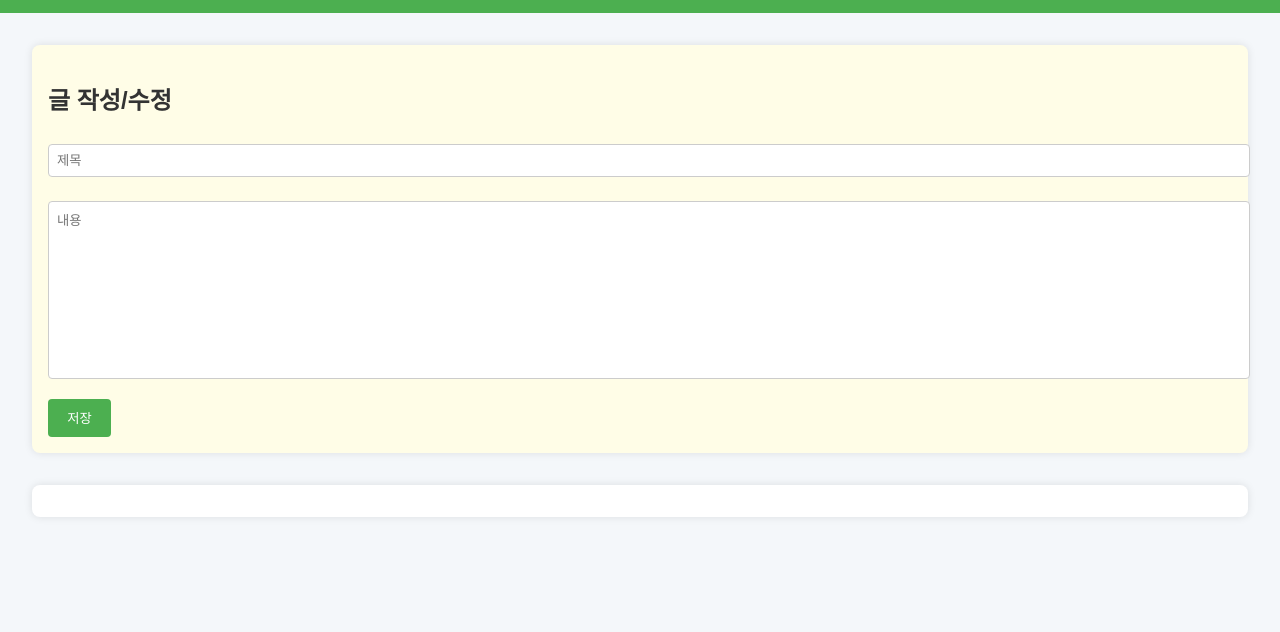
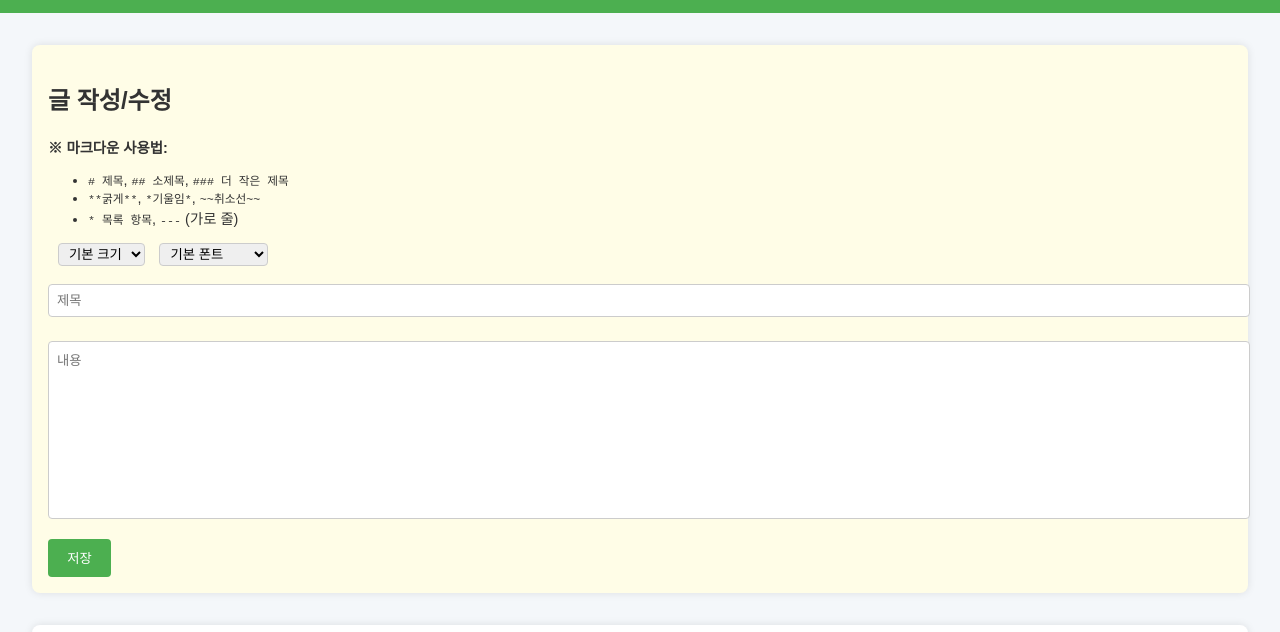
Before and after one commit to GenerativeAI-openai/vercel-wiki, a website with bundled scripts: page public/index.html in a window 1280 px wide. Shown: the part 116-748 px from the top of the page. Built offline with nearby package versions, Linux system fonts and the light colour scheme; no server answers.

Commit message:
Update index.html

```diff
--- a/public/index.html
+++ b/public/index.html
@@ -17,12 +17,37 @@
 </header>
 <main>
 <section id="editor">
-<h2>글 작성/수정</h2>
-<input id="titleInput" placeholder="제목" type="text">
-<textarea id="contentInput" placeholder="내용"></textarea>
-<button id="saveBtn">저장</button>
-</input>
+  <h2>글 작성/수정</h2>
+
+  <div id="markdown-help" style="margin-bottom: 1em; font-size: 0.9em;">
+    <p><strong>※ 마크다운 사용법:</strong></p>
+    <ul>
+      <li><code># 제목</code>, <code>## 소제목</code>, <code>### 더 작은 제목</code></li>
+      <li><code>**굵게**</code>, <code>*기울임*</code>, <code>~~취소선~~</code></li>
+      <li><code>* 목록 항목</code>, <code>---</code> (가로 줄)</li>
+    </ul>
+  </div>
+
+  <div style="margin-bottom: 10px;">
+    <select id="font-size" class="font-size-selector">
+      <option value="1em">기본 크기</option>
+      <option value="1.2em">조금 큼</option>
+      <option value="1.5em">크게</option>
+      <option value="2em">아주 크게</option>
+    </select>
+    <select id="font-family" class="font-size-selector">
+      <option value="inherit">기본 폰트</option>
+      <option value="Arial">Arial</option>
+      <option value="Georgia">Georgia</option>
+      <option value="Courier New">Courier New</option>
+    </select>
+  </div>
+
+  <input id="titleInput" placeholder="제목" type="text">
+  <textarea id="contentInput" placeholder="내용"></textarea>
+  <button id="saveBtn">저장</button>
 </section>
+
 <section id="post-list"></section>
 </main>
 </body>
```
